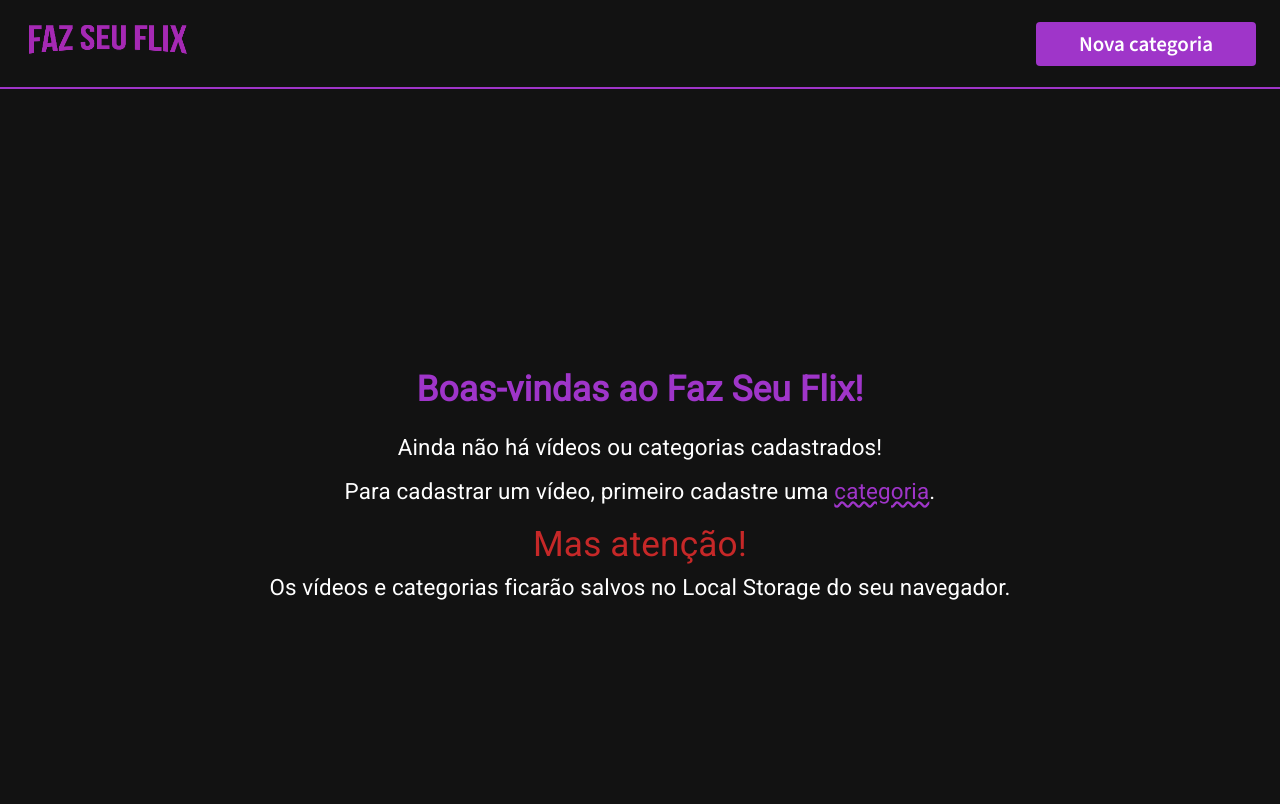
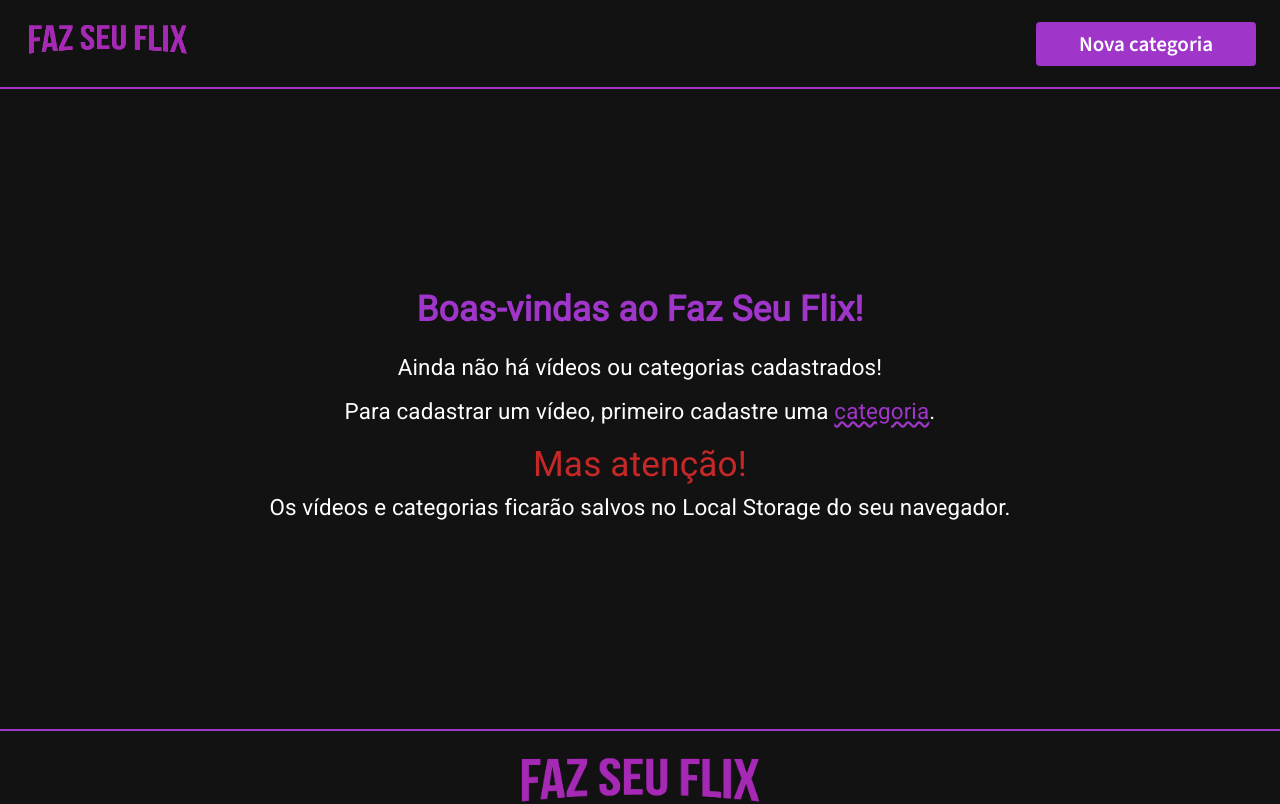
Before and after one commit to lettyviana/challenge-one-aluraflix-t5, a React (Vite) app: page / in a window 1280 px wide. Shown: the top 804 px of the page. Built offline with nearby package versions, Linux system fonts and the light colour scheme.

Commit message:
Ajuste nos botões página inicial

```diff
--- a/src/components/BotaoPadrao/BotaoPadrao.module.css
+++ b/src/components/BotaoPadrao/BotaoPadrao.module.css
@@ -21,8 +21,9 @@
 
 .botaoPadrao.novo-video-mobile, .botaoPadrao.nova-categoria-mobile {
     border-radius: 0;
+    bottom: 0;
     height: 54px;
-    position: absolute;
+    position: fixed;
     width: 100%;
 }
 
--- a/src/components/PaginaInicial/PaginaInicial.module.css
+++ b/src/components/PaginaInicial/PaginaInicial.module.css
@@ -1,7 +1,7 @@
 .paginaInicial {
     align-items: center;
     display: flex;
-    height: 100vh;
+    height: 80vh;
     justify-content: center;
     padding: 0 5px;
 }
```
